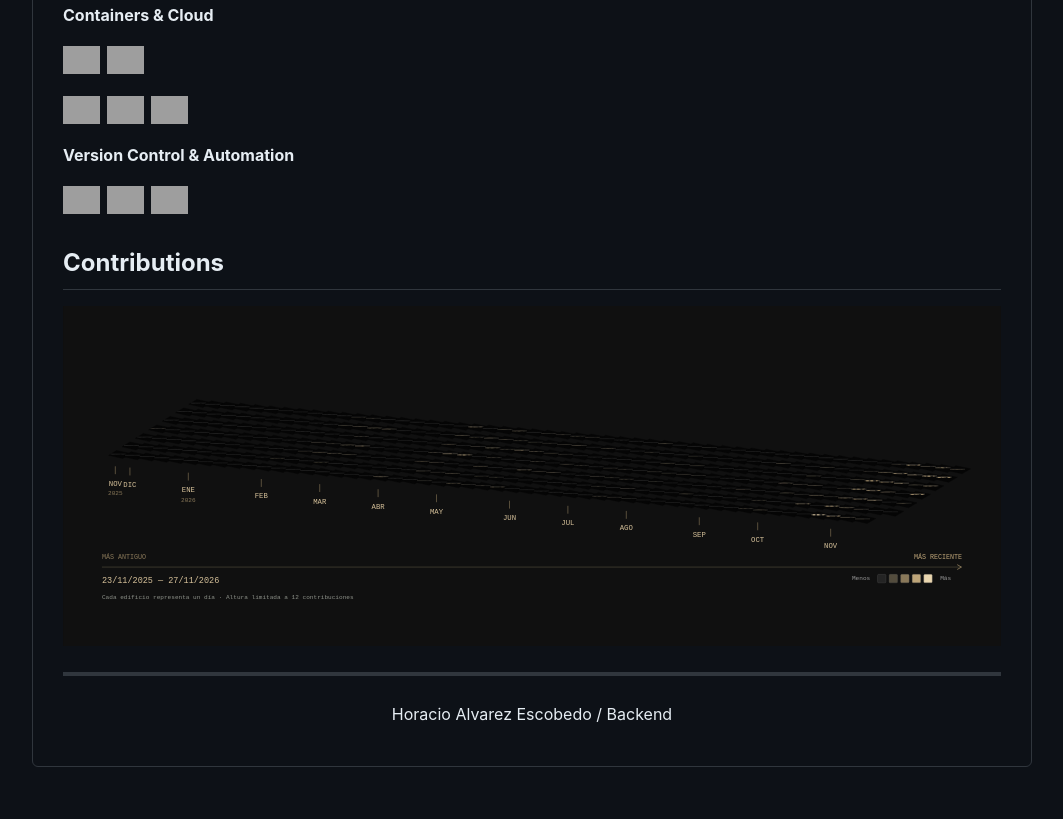
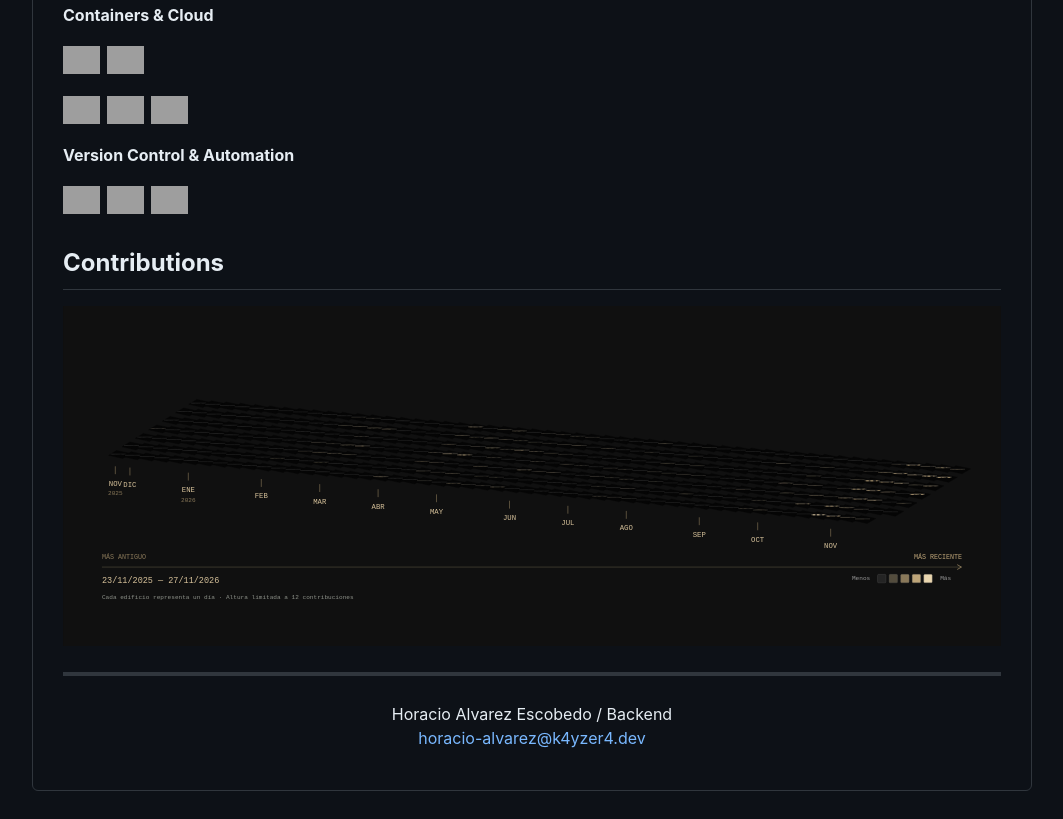
Before and after one commit to K4YZER4/K4YZER4, a plain HTML site: page preview/index.html in a window 1280 px wide. Shown: the part 2340-3159 px from the top of the page, without its empty margins (108-1171 px from the left). Before the commit the page ends 3135 px from the top, so only its background shows below. Drawn offline with Linux system fonts and the light colour scheme; grey boxes are pictures that could not be loaded.

Commit message:
feat: add contact email to footer

```diff
--- a/preview/index.html
+++ b/preview/index.html
@@ -335,7 +335,10 @@
         </p>
 
         <hr />
-        <p align="center">Horacio Alvarez Escobedo / Backend</p>
+        <p align="center">
+          Horacio Alvarez Escobedo / Backend<br />
+          <a href="mailto:horacio-alvarez@k4yzer4.dev">horacio-alvarez@k4yzer4.dev</a>
+        </p>
       </article>
 
       <article data-view="pdf-filler" hidden>
```
Also changed, not shown: 1 other file.
